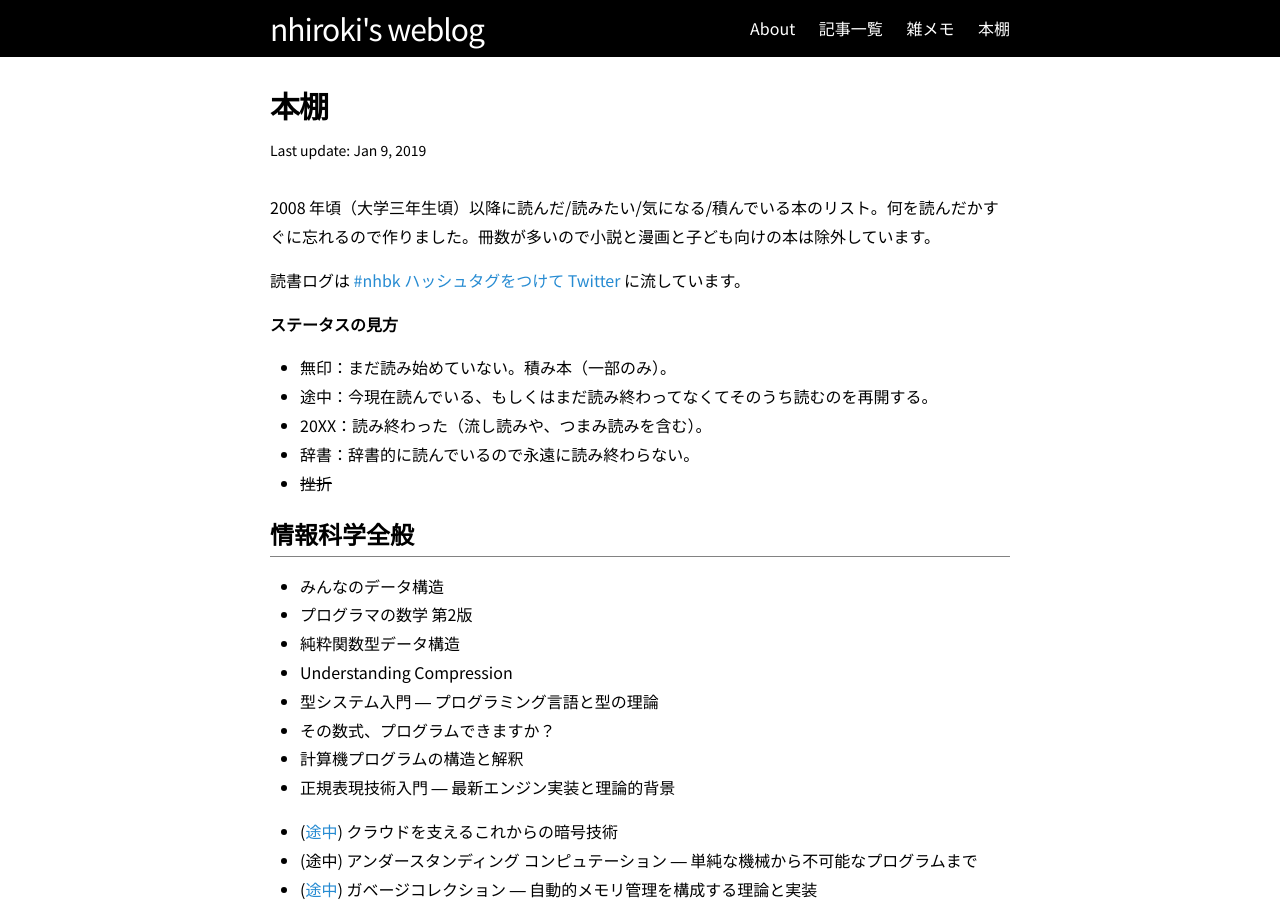
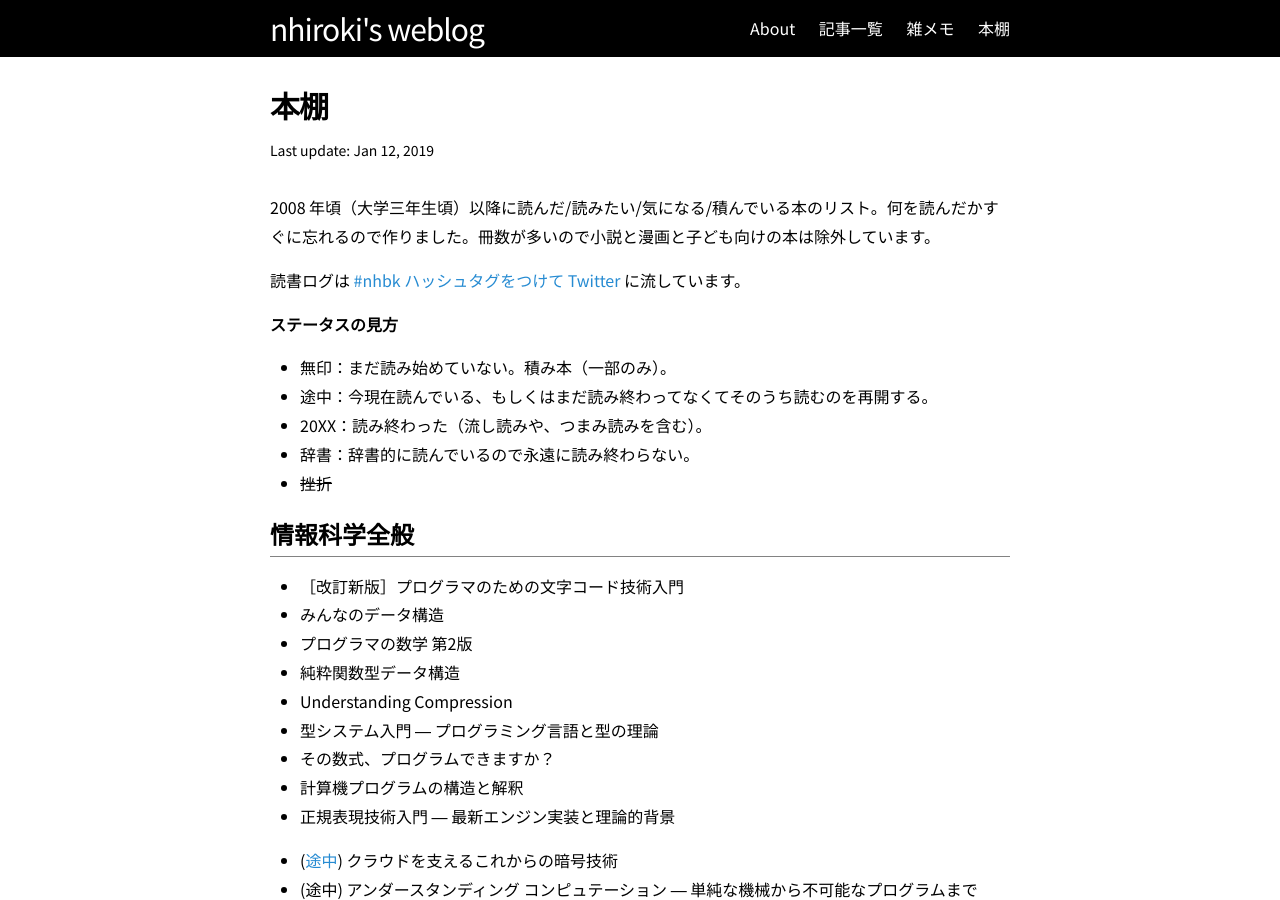
Before and after one commit to nhiroki/nhiroki.github.io, a Jekyll site: the page built from books.md, in a window 1280 px wide and 900 px high. Built offline with Jekyll 4.4.1, drawn with Linux system fonts in a browser that asks for light colours.

Commit message:
Update the books page

```diff
--- a/books.md
+++ b/books.md
@@ -1,7 +1,7 @@
 ---
 layout: page
 title: 本棚
-date: 2019/01/09
+date: 2019/01/12
 permalink: /books/
 ---
 
@@ -19,6 +19,7 @@ permalink: /books/
 
 # 情報科学全般
 
+- ［改訂新版］プログラマのための文字コード技術入門
 - みんなのデータ構造
 - プログラマの数学 第2版
 - 純粋関数型データ構造
```
